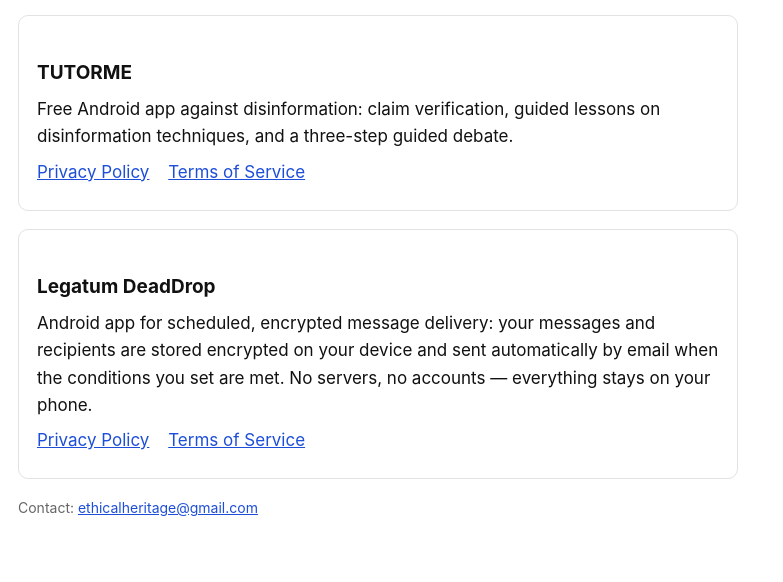
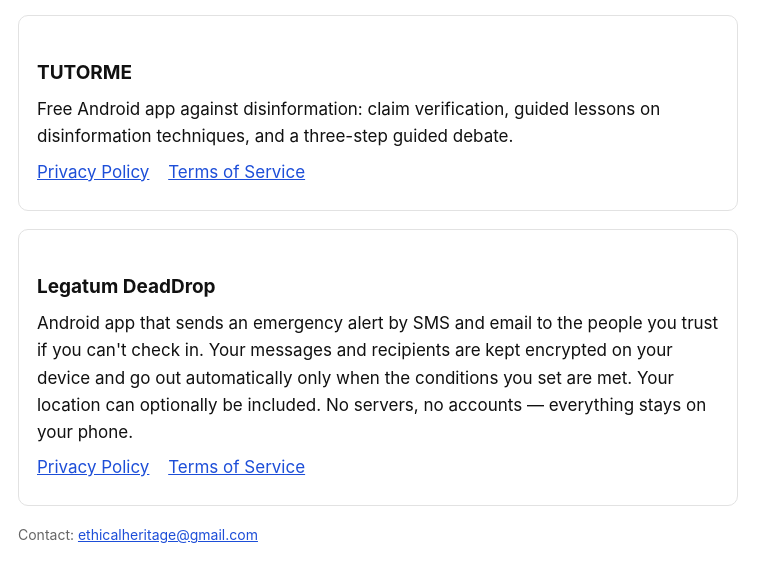
Before and after one commit to ethicalheritage/ethic4, a plain HTML site: page index.html in a window 1280 px wide. Shown: the part 92-674 px from the top of the page, without its empty margins (0-783 px from the left). Drawn offline with Linux system fonts and the light colour scheme.

Commit message:
Add files via upload

```diff
--- a/index.html
+++ b/index.html
@@ -38,7 +38,7 @@
 
 <div class="app-card">
   <h2>Legatum DeadDrop</h2>
-  <p>Android app for scheduled, encrypted message delivery: your messages and recipients are stored encrypted on your device and sent automatically by email when the conditions you set are met. No servers, no accounts — everything stays on your phone.</p>
+  <p>Android app that sends an emergency alert by SMS and email to the people you trust if you can't check in. Your messages and recipients are kept encrypted on your device and go out automatically only when the conditions you set are met. Your location can optionally be included. No servers, no accounts — everything stays on your phone.</p>
   <p class="links">
     <a href="apps/legatum/privacy.html">Privacy Policy</a>
     <a href="apps/legatum/terms.html">Terms of Service</a>
```
